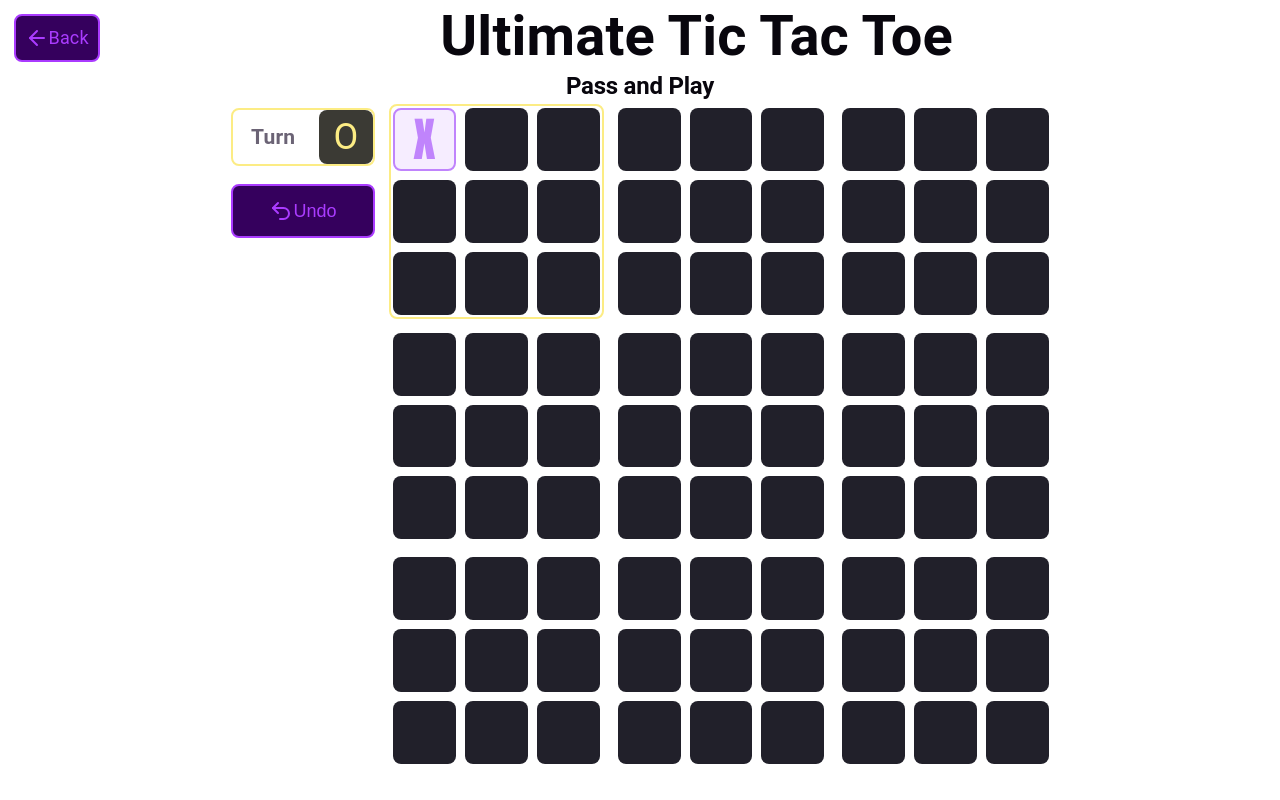
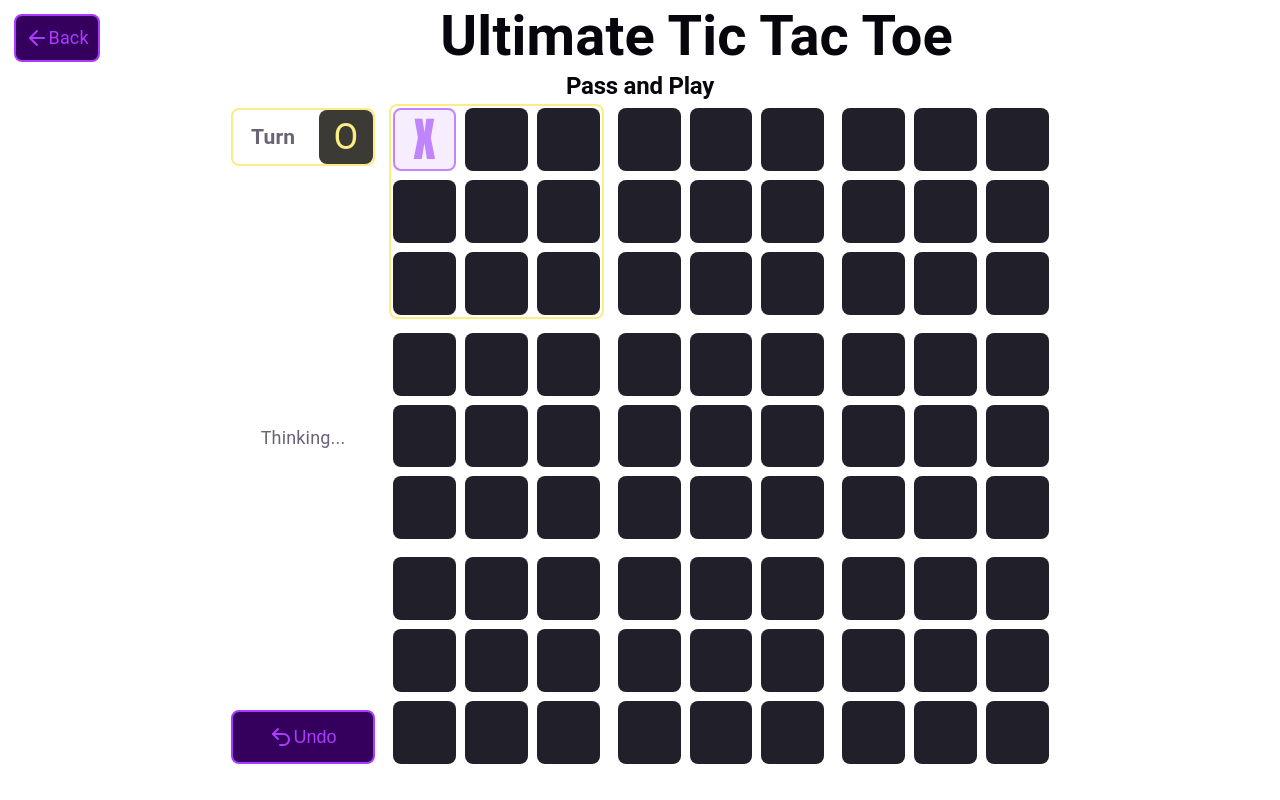
Before and after one commit to PaulHazelton/ReactTicTacToe, a React (Vite) app: page /pass-and-play in a window 1280 px wide. Both pictures are taken after a click on the button 424 px from the left and 139 px from the top of the page. Built offline with nearby package versions, Linux system fonts and the light colour scheme.

Commit message:
Fun thinking css

```diff
--- a/src/pages/game/Game.css
+++ b/src/pages/game/Game.css
@@ -14,7 +14,7 @@
 .control-panel {
 	display: flex;
 	flex-direction: row;
-	justify-content: space-around;
+	justify-content: space-between;
 	align-items: center;
 	gap: 1rem;
 	width: 100%;
@@ -72,12 +72,15 @@
 	.game {
 		height: 100%;
 	}
+
 	.game-control-box {
 		flex-direction: row;
 		align-items: self-start;
 	}
+
 	.control-panel {
 		flex-direction: column;
+		height: 100%;
 	}
 }
 
@@ -85,6 +88,10 @@
 @media not ((width > 900px)) {
 	.game {
 		width: calc(min(100dvh - 12rem, 90dvw));
+	}
+
+	.control-panel {
+		flex-direction: row;
 	}
 }
 
@@ -177,6 +184,7 @@
 	border-color: var(--turnColor);
 	border-radius: 8px;
 }
+
 .square:not(:disabled):focus-visible {
 	outline: 2px solid #40d0f0;
 	outline-offset: 2px;
--- a/src/pages/game/Game.tsx
+++ b/src/pages/game/Game.tsx
@@ -14,6 +14,8 @@ export default function Game(props: { mode: GameMode }) {
 	const [gameState, setGameState] = React.useState<GameState.GameState>(GameState.createGameState);
 
 	const turnIndicatorCss = colorMap3[gameState.Turn];
+
+	const aiThinkMode: boolean = gameState.Turn == "O";
 
 	function attempTurn(selectedBoard: number, selectedCell: number) {
 		if (!GameState.cellIsPlayable(gameState, selectedBoard, selectedCell))
@@ -53,6 +55,7 @@ export default function Game(props: { mode: GameMode }) {
 						<h3>Turn</h3>
 						<div>{gameState.Turn}</div>
 					</div>
+					{aiThinkMode && <div>Thinking...</div>}
 					<button type="button" className="btn" onClick={undo}>
 						<Undo2 />Undo
 					</button>
--- a/src/types/GameState.ts
+++ b/src/types/GameState.ts
@@ -61,18 +61,15 @@ export function calcGameStatus(smallBoards: BoardState.BoardState[], bigBoard: B
 
 export function setCell(gameState: GameState, selectedBoard: number, selectedCell: number): GameState {
 	// Generate next state
-	const newSmallBoards = gameState.SmallBoards.map(
-		(boardData, boardIndex) => {
-			if (boardIndex == selectedBoard) {
-				const newBoard = [...boardData] as BoardState.BoardState;
-				newBoard[selectedCell] = gameState.Turn;
+	const newSmallBoards = gameState.SmallBoards.map((boardData, boardIndex) => {
+		if (boardIndex == selectedBoard) {
+			const newBoard = [...boardData] as BoardState.BoardState;
+			newBoard[selectedCell] = gameState.Turn;
 
-				return newBoard;
-			} else {
-				return boardData;
-			}
-		},
-	);
+			return newBoard;
+		} else
+			return boardData;
+	});
 
 	const newBigBoard = BoardState.generateBigBoard(newSmallBoards);
 
```
